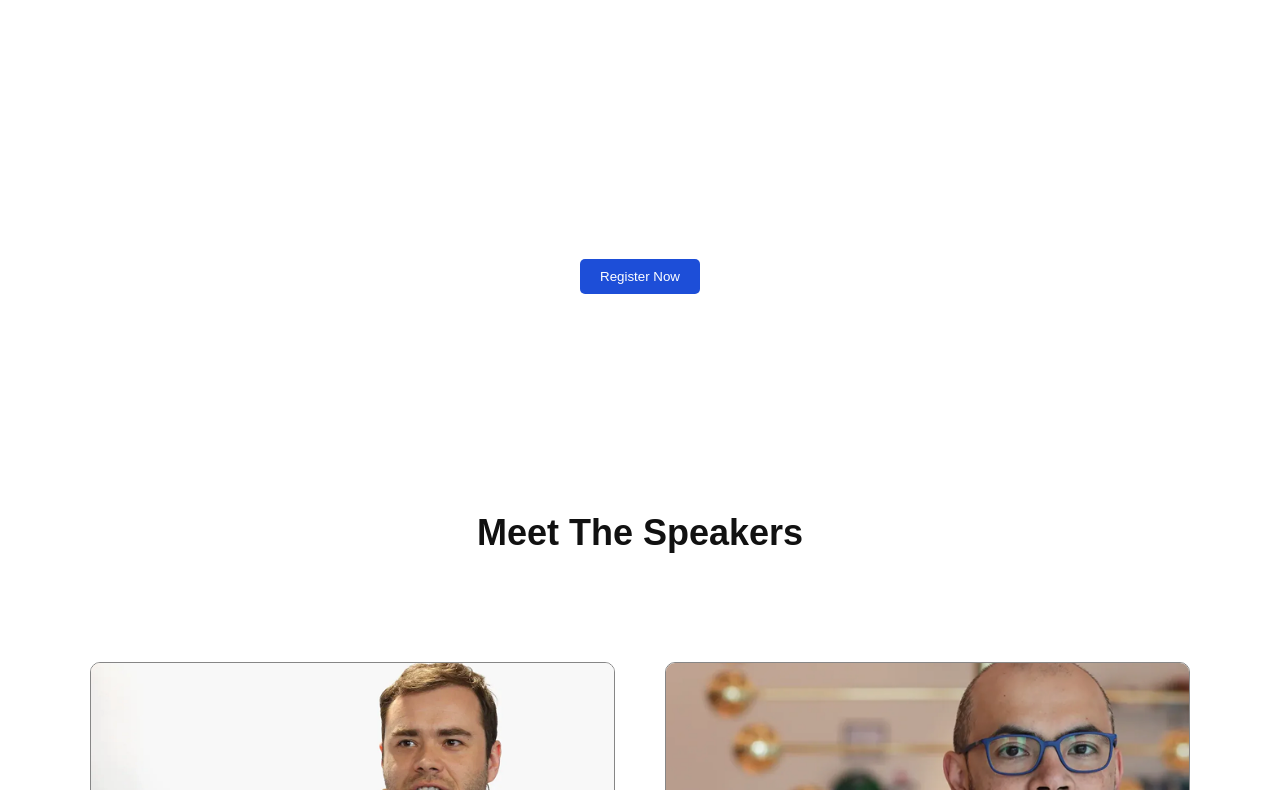
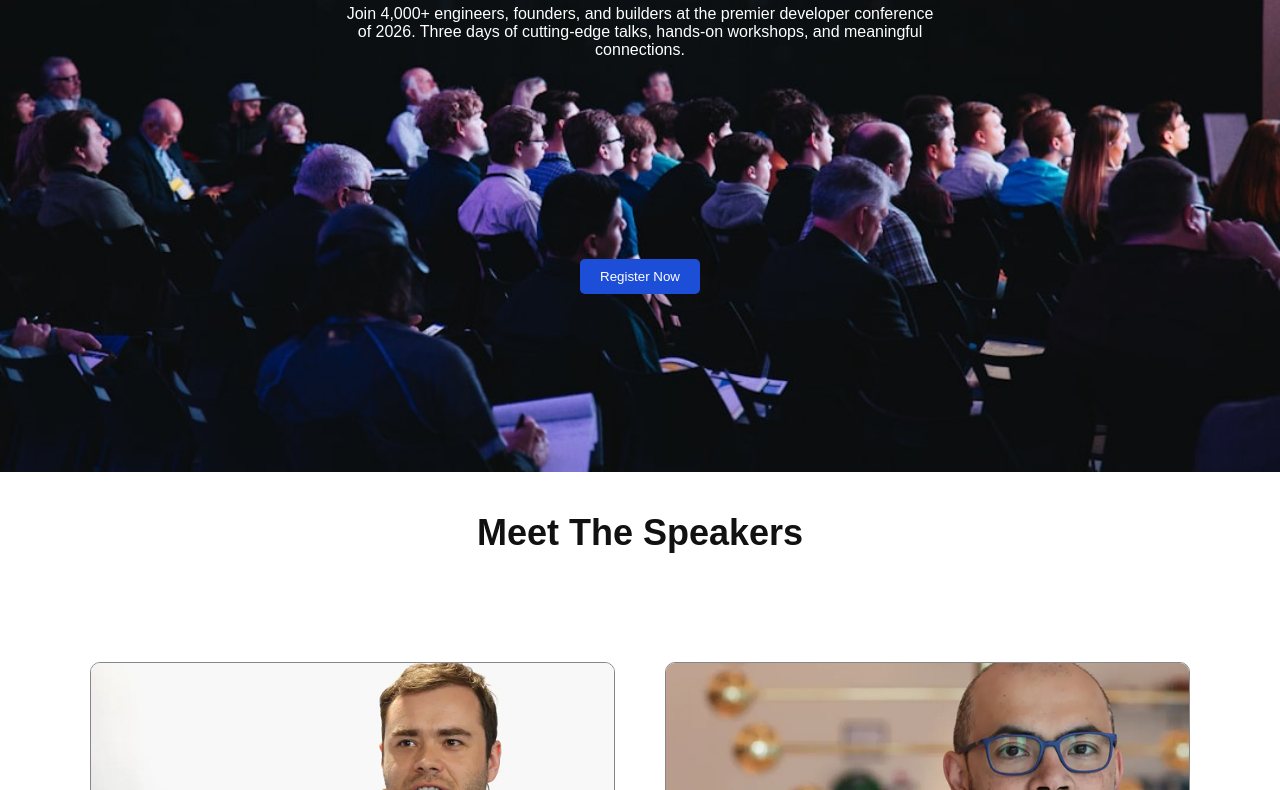
Before and after one commit to khairulislambappy95-code/Dev-Con-Assaignment-1, a plain HTML site: page index.html in a window 1280 px wide. Shown: the part 303-1093 px from the top of the page. Drawn offline with Linux system fonts and the light colour scheme.

Commit message:
.. added on image path to fix the visiblity issue

```diff
--- a/style/style.css
+++ b/style/style.css
@@ -46,7 +46,7 @@ header {
 }
 
 .hero-section {
-    background-image: url('./assets/banner.jpg');
+    background-image: url('../assets/banner.jpg');
     background-size: cover;
     background-position: center;
     height: 90vh;
```
